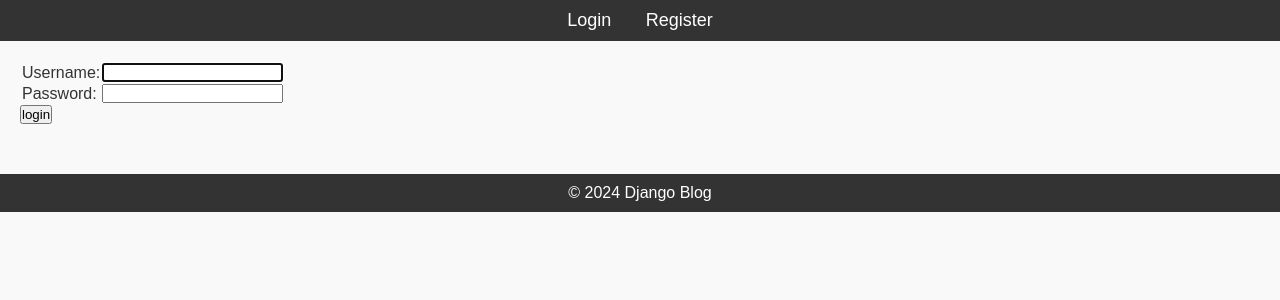
After one commit to guelaoismael/Alx_DjangoLearnLab, a Django app: page /blog/login/ in a window 1280 px wide. The commit adds this page. Shown: the top 300 px of the page. Run offline with Django 5.2, Linux system fonts and the light colour scheme.

Commit message:
Implementing the Blog's User Authentication System

```diff
--- a/django_blog/blog/templates/blog/base.html
+++ b/django_blog/blog/templates/blog/base.html
@@ -1,3 +1,4 @@
+{%load static %}
 <!DOCTYPE html>
 <html lang="en">
   <head>
@@ -10,8 +11,6 @@
     <header>
       <nav>
         <ul>
-          <li><a href="{% url 'home' %}">Home</a></li>
-          <li><a href="{% url 'posts' %}">Blog Posts</a></li>
           <li><a href="{% url 'login' %}">Login</a></li>
           <li><a href="{% url 'register' %}">Register</a></li>
         </ul>
--- /dev/null
+++ b/django_blog/blog/templates/blog/login.html
@@ -0,0 +1,29 @@
+{% extends 'blog/base.html'%} {% block content %} {% if form.errors %}
+<p>Your username and password didn't match. Please try again.</p>
+{% endif %} {% if next %} {% if user.is_authenticated %}
+<p>
+  Your account doesn't have access to this page. To proceed, please login with
+  an account that has access.
+</p>
+{% else %}
+<p>Please login to see this page.</p>
+{% endif %} {% endif %}
+
+<form method="post" action="{% url 'login' %}">
+  {% csrf_token %}
+  <table>
+    <tr>
+      <td>{{ form.username.label_tag }}</td>
+      <td>{{ form.username }}</td>
+    </tr>
+    <tr>
+      <td>{{ form.password.label_tag }}</td>
+      <td>{{ form.password }}</td>
+    </tr>
+  </table>
+
+  <input type="submit" value="login" />
+  <input type="hidden" name="next" value="{{ next }}" />
+</form>
+
+{% endblock %}
--- /dev/null
+++ b/django_blog/blog/urls.py
@@ -0,0 +1,11 @@
+from django.urls import path
+from django.contrib.auth.views import LoginView, LogoutView
+from .views import RegistrationView, profile_view
+
+
+urlpatterns = [
+  path("login/", view=LoginView.as_view(template_name="blog/login.html"), name="login"),
+  path("logout/", view=LogoutView.as_view(), name="logout"),
+  path("register/", view=RegistrationView.as_view(), name="register"),
+  path("profile/", view=profile_view, name="profile"),
+]
--- a/django_blog/django_blog/urls.py
+++ b/django_blog/django_blog/urls.py
@@ -15,8 +15,9 @@ Including another URLconf
     2. Add a URL to urlpatterns:  path('blog/', include('blog.urls'))
 """
 from django.contrib import admin
-from django.urls import path
+from django.urls import path, include
 
 urlpatterns = [
     path('admin/', admin.site.urls),
+    path('blog/', include('blog.urls')),
 ]
```
Also changed, not shown: django_blog/blog/templates/blog/profile.html (added, +8 -0 lines), django_blog/blog/templates/blog/signup.html (added, +7 -0 lines), django_blog/blog/views.py (+16 -0 lines).
